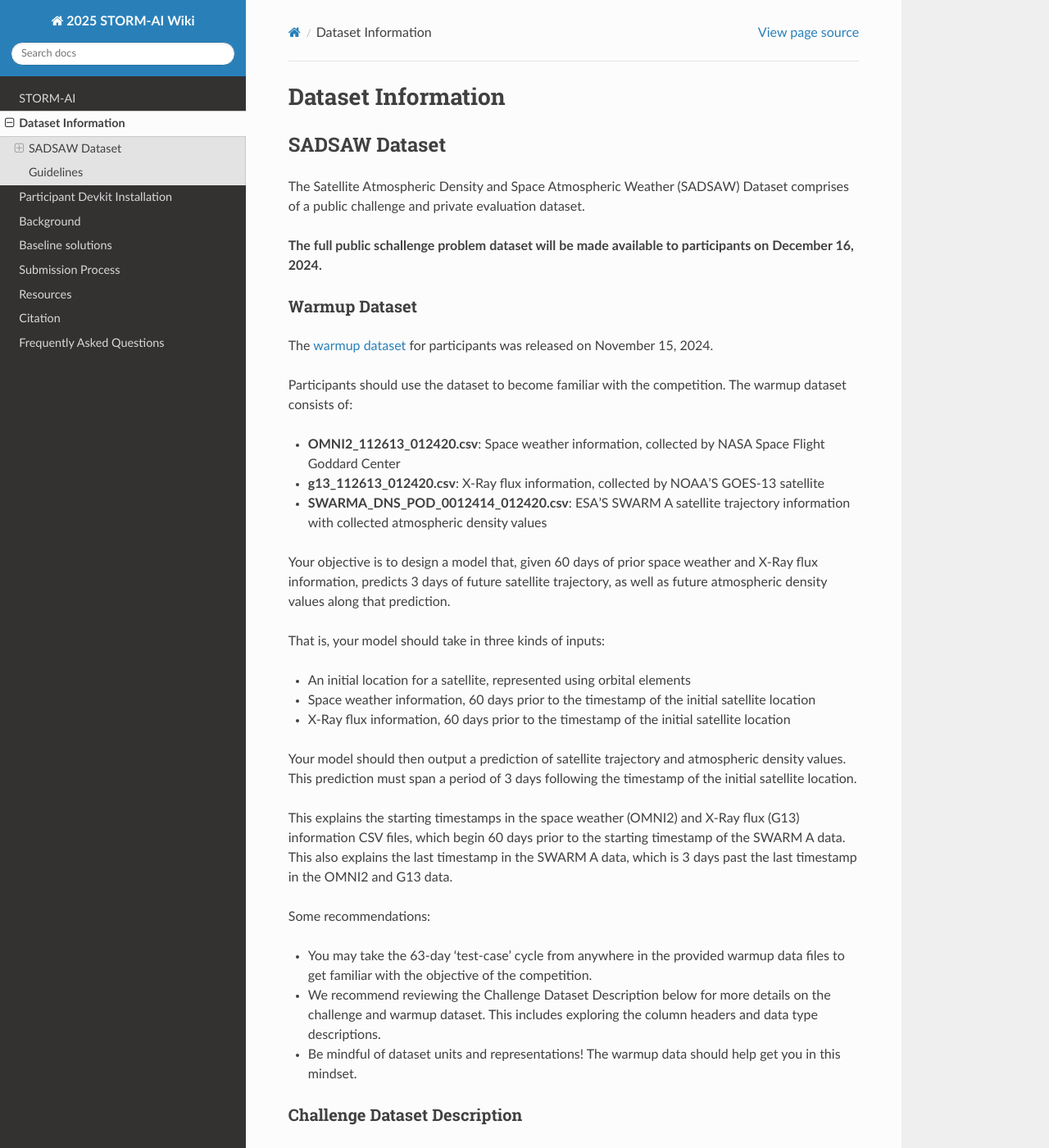
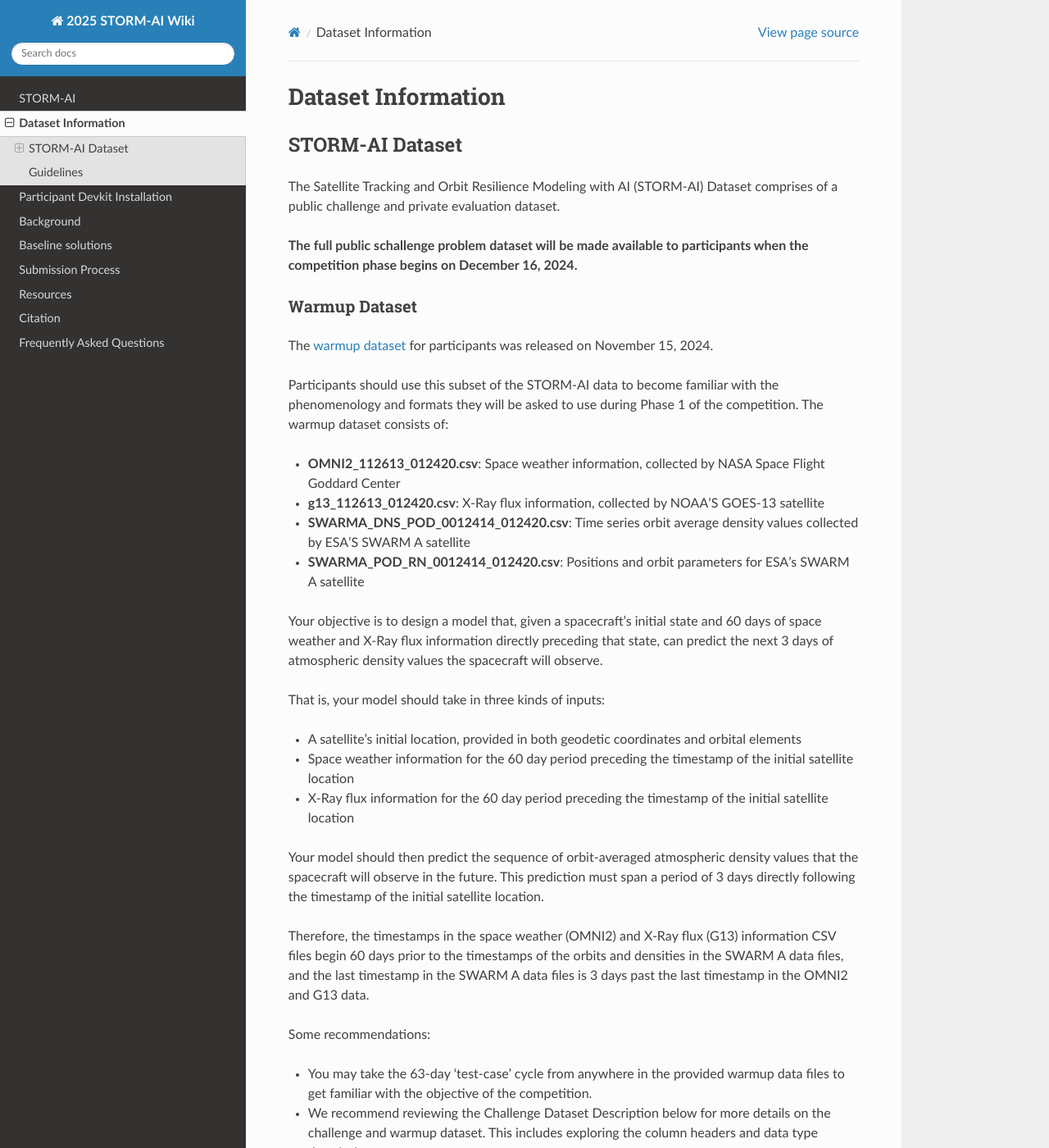
Before and after one commit to olgupila/STORM-AI-devkit-2025, a Sphinx documentation site: the page built from docs/dataset.md, in a window 1280 px wide and 1400 px high. Shown: the whole window at 82% size. Built offline with Sphinx 7.4.7 and the Read the Docs theme 3.1.0, drawn with Linux system fonts in a browser that asks for light colours; pages that are not in the unit, such as notebooks, are missing from menus; some of the changed text lies outside the part shown.

Commit message:
Dataset: warmup description revision complete + other minor fixes

```diff
--- a/docs/dataset.md
+++ b/docs/dataset.md
@@ -1,30 +1,31 @@
 # Dataset Information
 
-## SADSAW Dataset
+## STORM-AI Dataset
 
-The Satellite Atmospheric Density and Space Atmospheric Weather (SADSAW) Dataset comprises of a public challenge and private evaluation dataset.
+The Satellite Tracking and Orbit Resilience Modeling with AI (STORM-AI) Dataset comprises of a public challenge and private evaluation dataset.
 
-<b>The full public schallenge problem dataset will be made available to participants on December 16, 2024.</b>
+<b>The full public schallenge problem dataset will be made available to participants when the competition phase begins on December 16, 2024.</b>
 
 ### Warmup Dataset
 
 The [warmup dataset](https://www.dropbox.com/scl/fo/nz1j92xpr6eet3fa5mx5i/ADMYs2zfr3dvxJ-FFd5dmM8?rlkey=tem27v1d2raf2nnlcq6cd49ev&st=sty6ggo3&dl=0) for participants was released on November 15, 2024.
 
-Participants should use the dataset to become familiar with the competition. The warmup dataset consists of:
+Participants should use this subset of the STORM-AI data to become familiar with the phenomenology and formats they will be asked to use during Phase 1 of the competition. The warmup dataset consists of:
 * <b>OMNI2_112613_012420.csv</b>: Space weather information, collected by NASA Space Flight Goddard Center
 * <b>g13_112613_012420.csv</b>: X-Ray flux information, collected by NOAA'S GOES-13 satellite
-* <b>SWARMA_DNS_POD_0012414_012420.csv</b>: ESA'S SWARM A satellite trajectory information with collected atmospheric density values
+* <b>SWARMA_DNS_POD_0012414_012420.csv</b>: Time series orbit average density values collected by ESA'S SWARM A satellite
+* <b>SWARMA_POD_RN_0012414_012420.csv</b>: Positions and orbit parameters for ESA's SWARM A satellite
 
-Your objective is to design a model that, given 60 days of prior space weather and X-Ray flux information, predicts 3 days of future satellite trajectory, as well as future atmospheric density values along that prediction.
+Your objective is to design a model that, given a spacecraft's initial state and 60 days of space weather and X-Ray flux information directly preceding that state, can predict the next 3 days of atmospheric density values the spacecraft will observe.
 
 That is, your model should take in three kinds of inputs:
-* An initial location for a satellite, represented using orbital elements
-* Space weather information, 60 days prior to the timestamp of the initial satellite location
-* X-Ray flux information, 60 days prior to the timestamp of the initial satellite location
+* A satellite's initial location, provided in both geodetic coordinates and orbital elements
+* Space weather information for the 60 day period preceding the timestamp of the initial satellite location
+* X-Ray flux information for the 60 day period preceding the timestamp of the initial satellite location
 
-Your model should then output a prediction of satellite trajectory and atmospheric density values. This prediction must span a period of 3 days following the timestamp of the initial satellite location.
+Your model should then predict the sequence of orbit-averaged atmospheric density values that the spacecraft will observe in the future. This prediction must span a period of 3 days directly following the timestamp of the initial satellite location.
 
-This explains the starting timestamps in the space weather (OMNI2) and X-Ray flux (G13) information CSV files, which begin 60 days prior to the starting timestamp of the SWARM A data. This also explains the last timestamp in the SWARM A data, which is 3 days past the last timestamp in the OMNI2 and G13 data.
+Therefore, the timestamps in the space weather (OMNI2) and X-Ray flux (G13) information CSV files begin 60 days prior to the timestamps of the orbits and densities in the SWARM A data files, and the last timestamp in the SWARM A data files is 3 days past the last timestamp in the OMNI2 and G13 data.
 
 Some recommendations:
 * You may take the 63-day 'test-case' cycle from anywhere in the provided warmup data files to get familiar with the objective of the competition.
@@ -33,7 +34,7 @@ Some recommendations:
 
 ### Challenge Dataset Description
 
-SADSAW consists of a public challenge dataset and a private evaluation dataset. The public challenge dataset contains astrometric data and space weather data.
+The STORM-AI dataset consists of a public challenge dataset and a private evaluation dataset. The public challenge dataset contains astrometric and space weather data that can be used to train and validate AI algorithms.
 
 #### Astrometric Data
 The astrometric data contains the measured atmospheric density along the trajectories of multiple satellites, each of the satellites operating with different mission objectives and equipped with different propulsion capabilities. The data is provided at a minimum 1-hour temporal resolution, and consists of the orbital elements, geographic positions, and atmospheric density measures of satellites. The figure below shows a snapshot of example challenge data for a single satellite.
```
Also changed, not shown: docs/README.md (+1 -1 lines).
